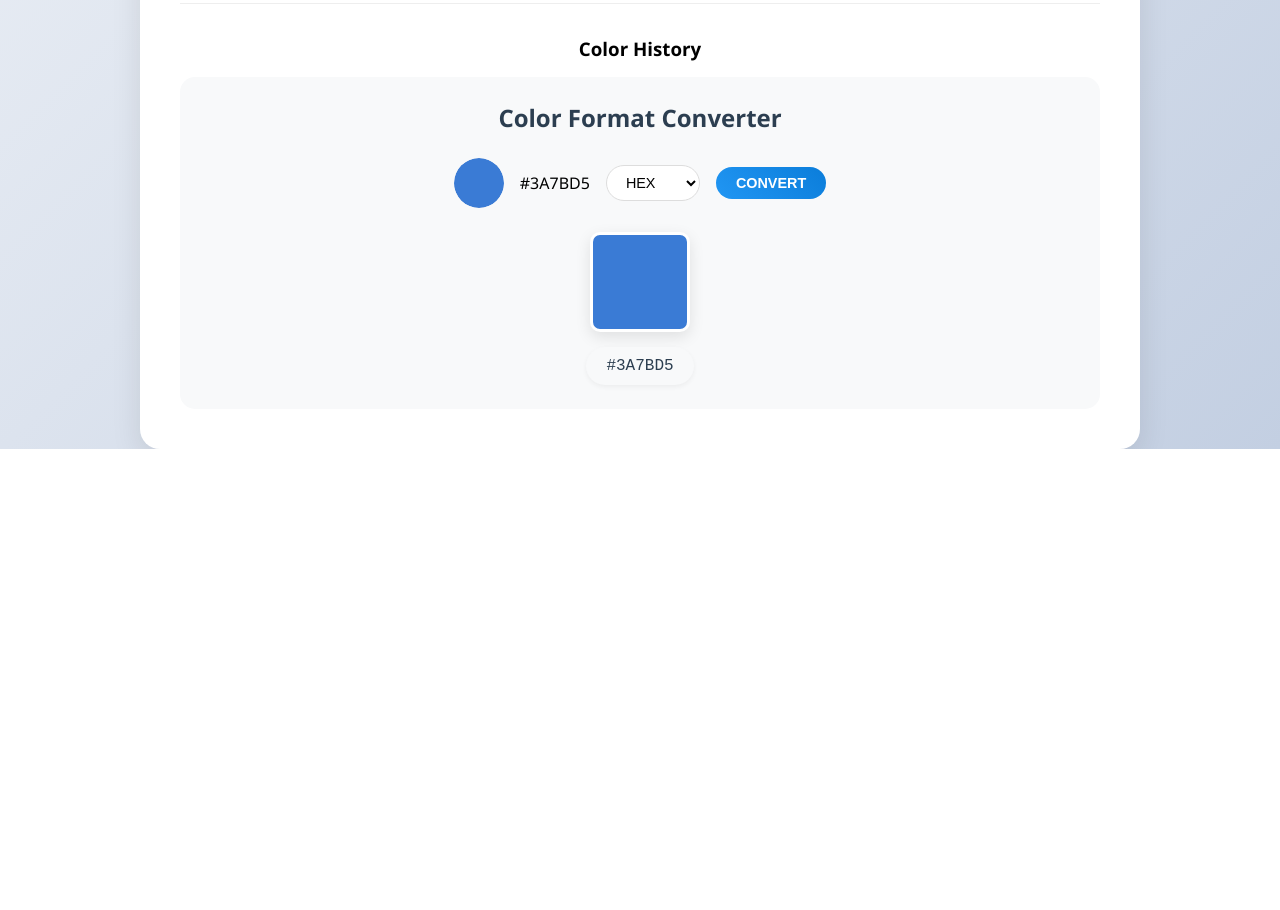
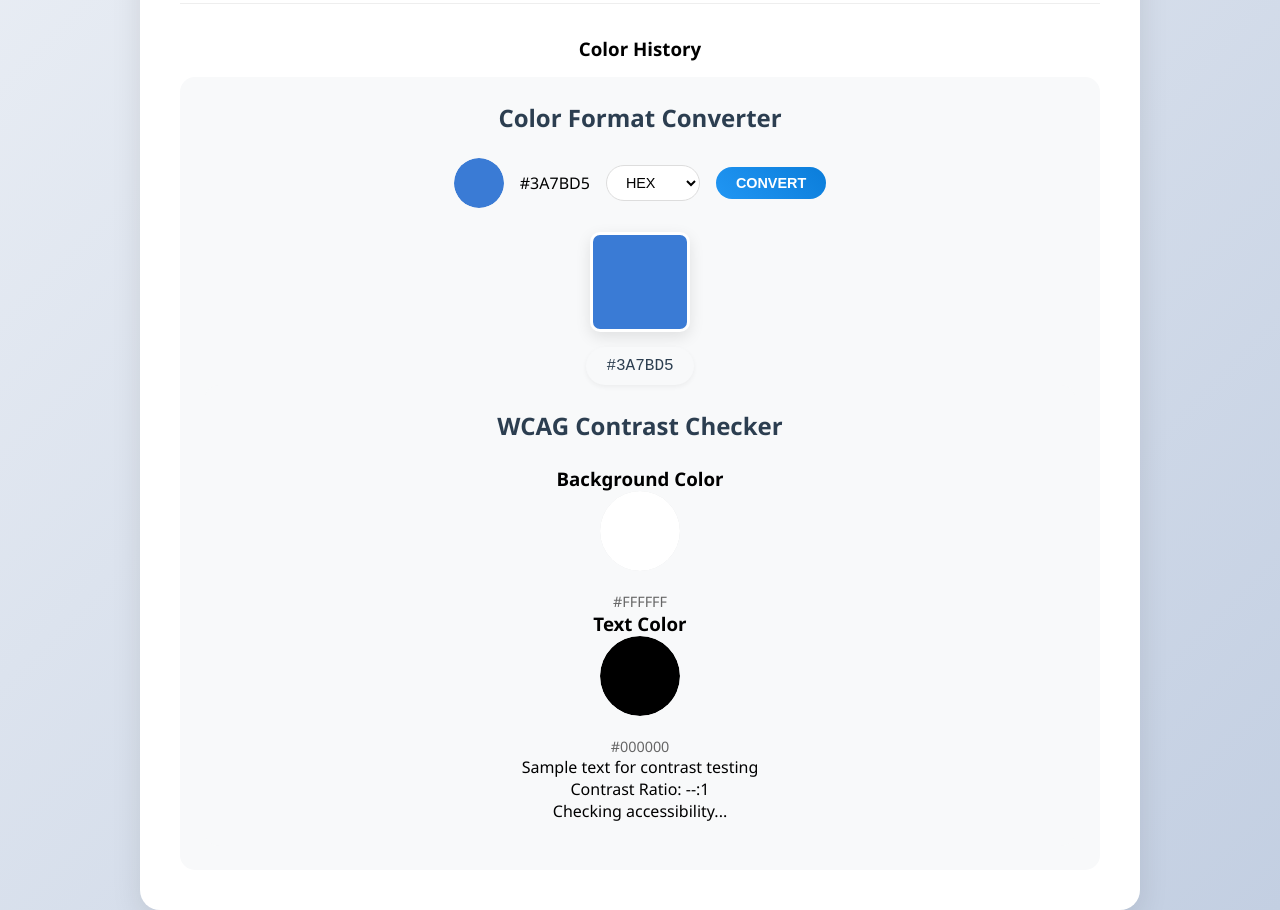
Before and after one commit to OyunUfosu/ColorMix.github.io, a plain HTML site: page index.html in a window 1280 px wide. Shown: the part 828-1738 px from the top of the page. Before the commit the page ends 1277 px from the top, so only its background shows below. Drawn offline with Linux system fonts and the light colour scheme.

Commit message:
index.html

```diff
--- a/index.html
+++ b/index.html
@@ -96,9 +96,44 @@
         <div class="converted-color" id="convertedColor"></div>
         <div class="converted-code" id="convertedCode">#3A7BD5</div>
     </div>
+    <div class="section">
+    <h2 class="section-title">WCAG Contrast Checker</h2>
+
+    <div class="contrast-controls">
+        <div class="contrast-picker">
+            <h3>Background Color</h3>
+            <input type="color" id="bgColor" value="#ffffff">
+            <div class="color-values">
+                <span id="bgColorValue">#FFFFFF</span>
+            </div>
+        </div>
+
+        <div class="contrast-picker">
+            <h3>Text Color</h3>
+            <input type="color" id="textColor" value="#000000">
+            <div class="color-values">
+                <span id="textColorValue">#000000</span>
+            </div>
+        </div>
+    </div>
+
+    <div class="contrast-result" id="contrastResult">
+        <div class="contrast-preview">
+            <div class="contrast-sample" id="contrastSample">
+                Sample text for contrast testing
+            </div>
+        </div>
+        <div class="contrast-score" id="contrastScore">
+            Contrast Ratio: --:1
+        </div>
+        <div class="contrast-verdict" id="contrastVerdict">
+            Checking accessibility...
+        </div>
+    </div>
+</div>
 </div>
     </div>
-
+    <script src="https://cdnjs.cloudflare.com/ajax/libs/tinycolor/1.6.0/tinycolor.min.js"></script>
     <script src="script.js"></script>
 </body>
 </html>
```
